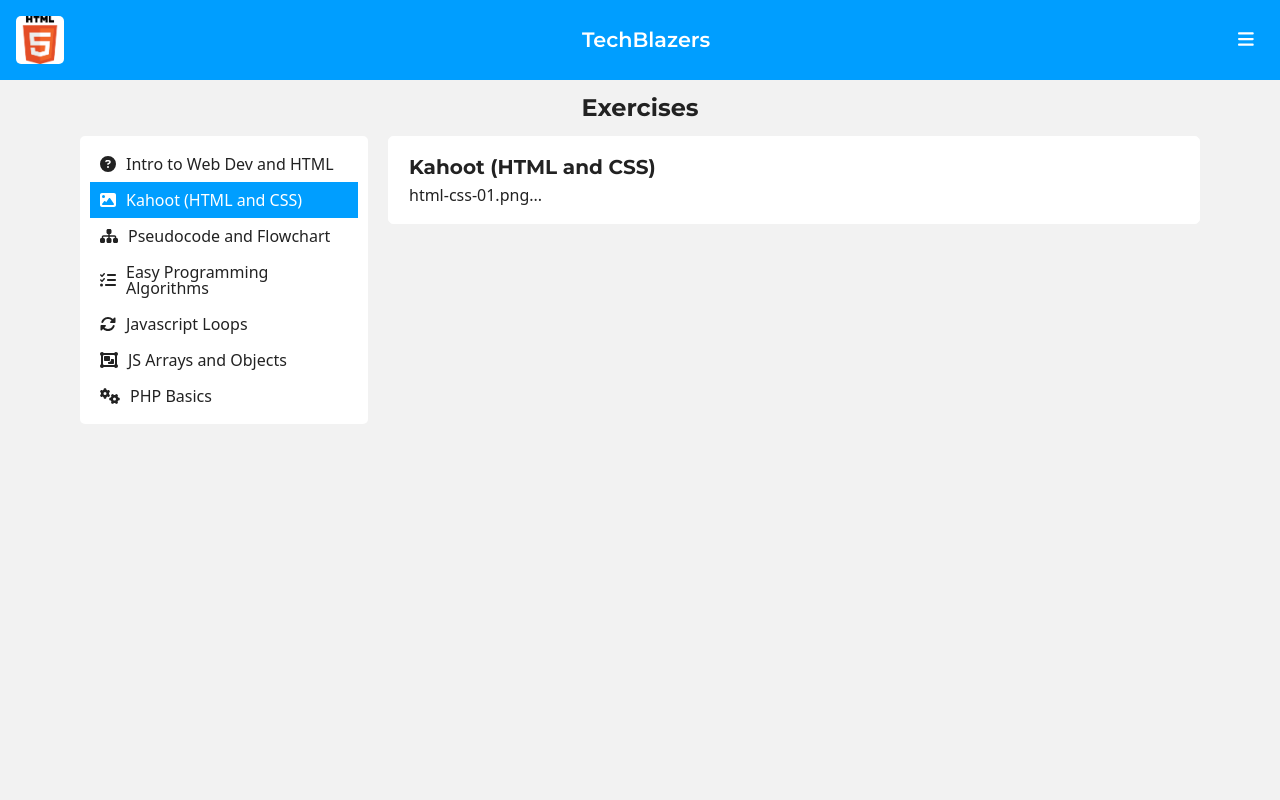
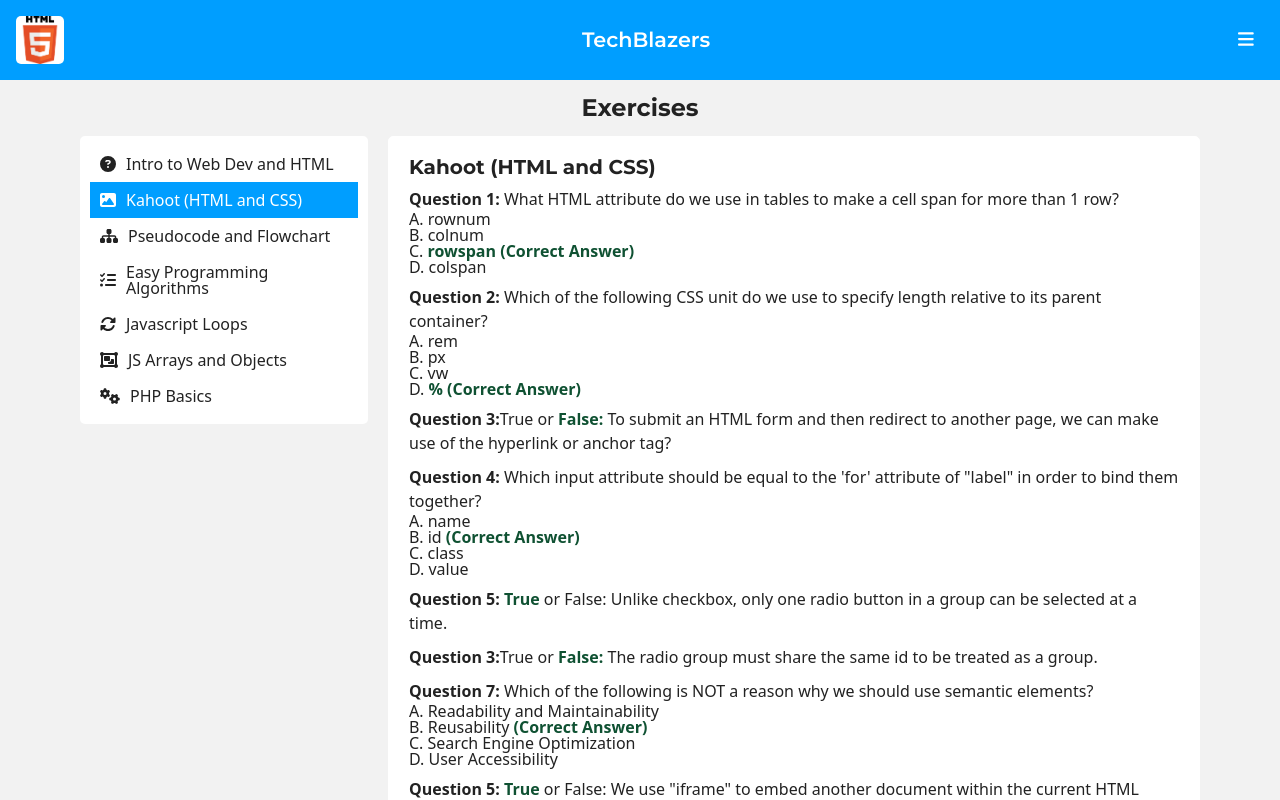
Before and after one commit to RiyaVillamor/Techblazers, a React (Vite) app: page /exercises in a window 1280 px wide. Both pictures are taken after a click on the element "Kahoot (HTML and CSS)". Shown: the top 800 px of the page. Built offline with nearby package versions, Linux system fonts and the light colour scheme.

Commit message:
:memo: Added html and css exercises

```diff
--- a/src/pages/Exercises.jsx
+++ b/src/pages/Exercises.jsx
@@ -84,9 +84,57 @@ const ExercisesPage = () => {
     {
       id: '1e',
       title: 'Kahoot (HTML and CSS)',
-      content: 'html-css-01.png...',
+      content: (
+        <div>
+          <p><strong>Question 1:</strong> What HTML attribute do we use in tables to make a cell span for more than 1 row?</p>
+          <ul>
+            <li>A. rownum</li>
+            <li>B. colnum</li>
+            <li>C. <strong className="correct-answer">rowspan (Correct Answer)</strong></li>
+            <li>D. colspan</li>
+          </ul>
+          <p><strong>Question 2:</strong> Which of the following CSS unit do we use to specify length relative to its parent container?</p>
+          <ul>
+            <li>A. rem</li>
+            <li>B. px</li>
+            <li>C. vw</li>
+            <li>D. <strong className="correct-answer">% (Correct Answer)</strong></li>
+          </ul>
+          <p><strong>Question 3:</strong>True or<span className="correct-answer"><strong> False:</strong></span> To submit an HTML form and then redirect to another page, we can make use of the hyperlink or anchor tag?</p>
+          <p><strong>Question 4:</strong> Which input attribute should be equal to the 'for' attribute of "label" in order to bind them together?</p>
+          <ul>
+            <li>A. name</li>
+            <li>B. id <strong className="correct-answer">(Correct Answer)</strong></li>
+            <li>C. class</li>
+            <li>D. value</li>
+          </ul>
+          <p><strong>Question 5:</strong><span className="correct-answer"><strong> True</strong></span> or False: Unlike checkbox, only one radio button in a group can be selected at a time.</p>
+          <p><strong>Question 3:</strong>True or<span className="correct-answer"><strong> False:</strong></span> The radio group must share the same id to be treated as a group.</p>
+          <p><strong>Question 7:</strong> Which of the following is NOT a reason why we should use semantic elements?</p>
+          <ul>
+            <li>A. Readability and Maintainability</li>
+            <li>B. Reusability <strong className="correct-answer">(Correct Answer)</strong></li>
+            <li>C. Search Engine Optimization</li>
+            <li>D. User Accessibility</li>
+          </ul>
+          <p><strong>Question 5:</strong><span className="correct-answer"><strong> True</strong></span> or False: We use "iframe" to embed another document within the current HTML document.</p>
+          <p><strong>Question 9:</strong> What type of CSS do we use when we want to use the styling for multiple web pages?</p>
+          <ul>
+            <li>A. Inline</li>
+            <li>B. Embedded</li>
+            <li>C. Internal</li>
+            <li>D. <strong className="correct-answer">External (Correct Answer)</strong></li>
+          </ul>
+          <p><strong>Question 10:</strong> What is the syntax for the CSS id selector?</p>
+          <p>A.<strong className="correct-answer"> #sample-item { }</strong></p>
+          <p>B. .sample-item { }</p>
+          <p>C. sample-item { }</p>
+          <p>D. :sample-item { }</p>
+        </div>
+      ),
       icon: faImage,
     },
+
     {
       id: '2a',
       title: 'Pseudocode and Flowchart',
```
